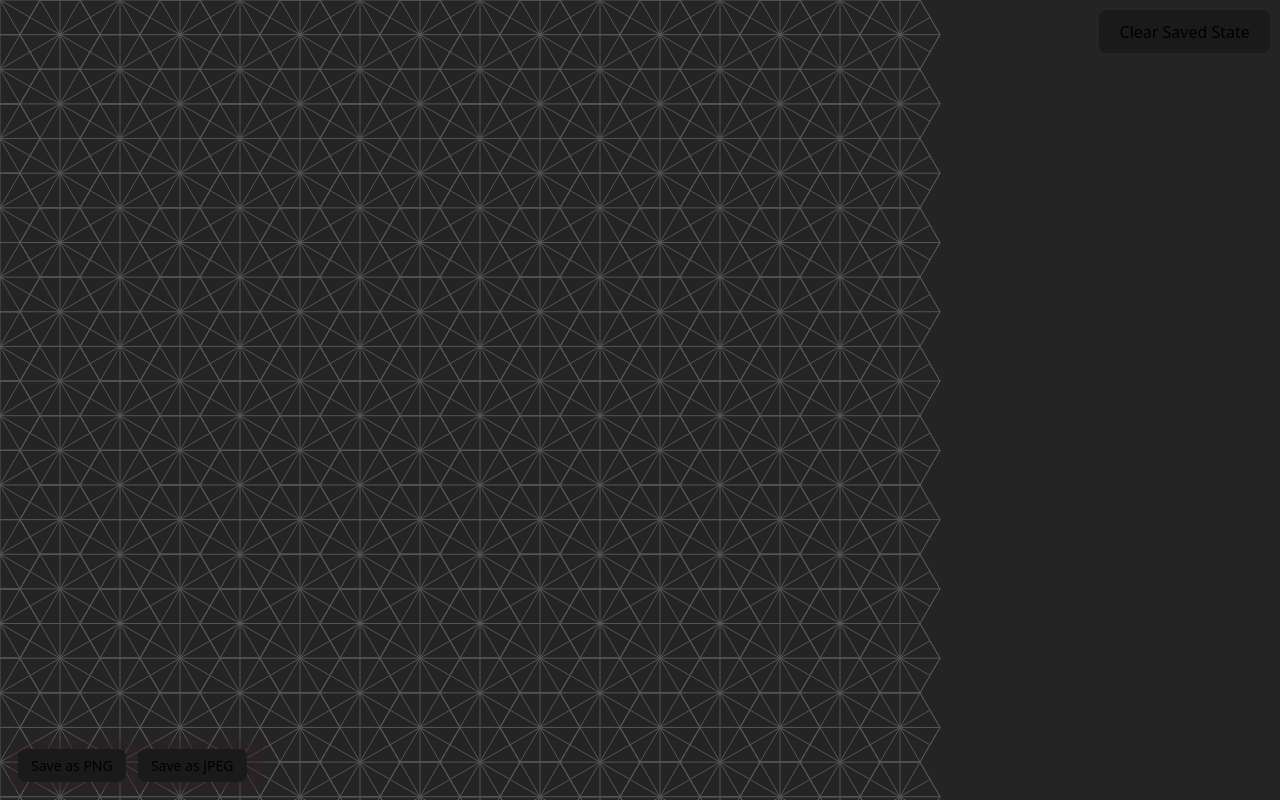
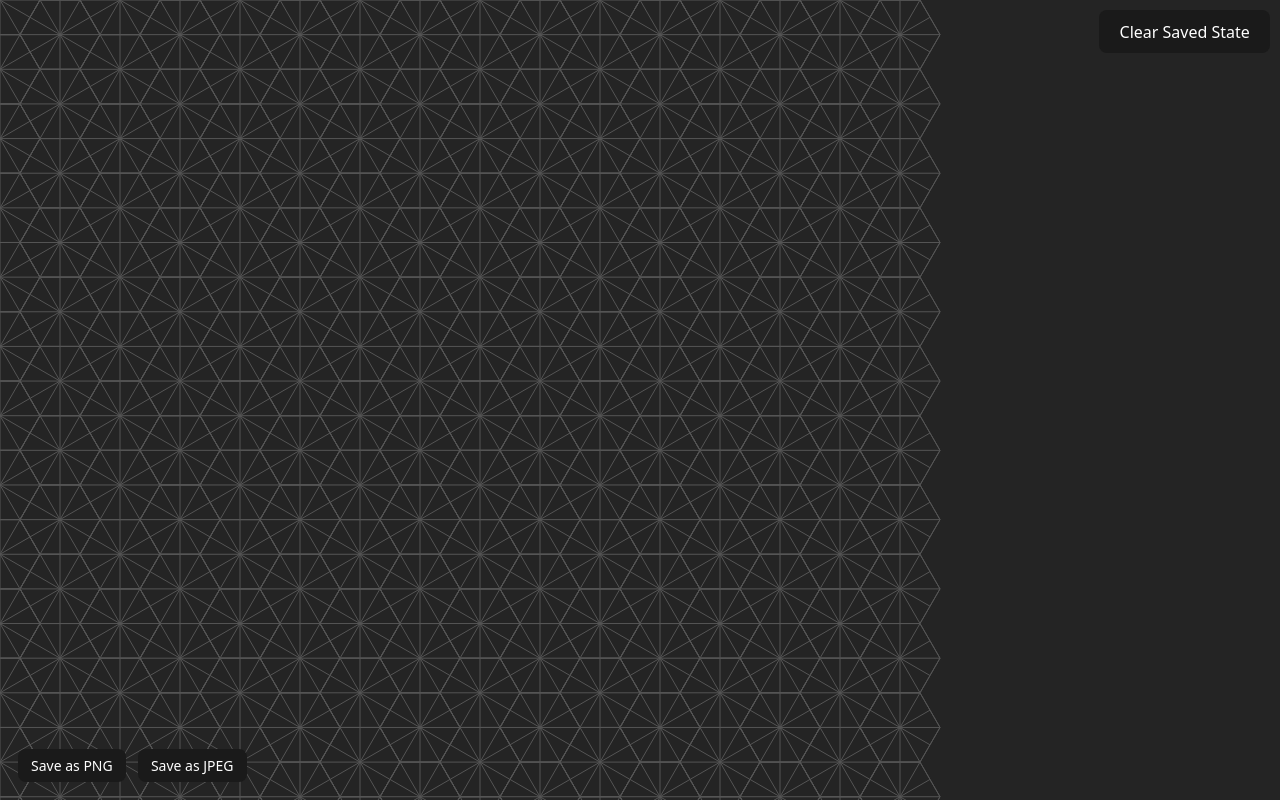
Before and after one commit to umuttalha/design-app, a Svelte app: page / in a window 1280 px wide. Built offline with nearby package versions, Linux system fonts and the light colour scheme.

Commit message:
button text color fix

```diff
--- a/src/App.svelte
+++ b/src/App.svelte
@@ -11,7 +11,7 @@
 
 <main style="position: fixed; inset: 0; overflow: hidden;">
   <HexCanvas />
-  <button style="position: fixed; top: 10px; right: 10px;" on:click={clearSavedState}>
+  <button style="position: fixed; top: 10px; right: 10px; color:white" on:click={clearSavedState}>
     Clear Saved State
   </button>
 </main>
--- a/src/HexCanvas.svelte
+++ b/src/HexCanvas.svelte
@@ -322,15 +322,17 @@
       bottom: 10px;
       left: 10px;
       z-index: 10;
-      background-color: rgba(52, 33, 33, 0.351);
+      background-color: rgba(255, 255, 255, 0);
       border-radius: 4px;
       padding: 8px;
+
     }
     .save-buttons button {
       margin-right: 8px;
       padding: 6px 12px;
       font-size: 14px;
       cursor: pointer;
+      color:white;
     }
   </style>
 
```
